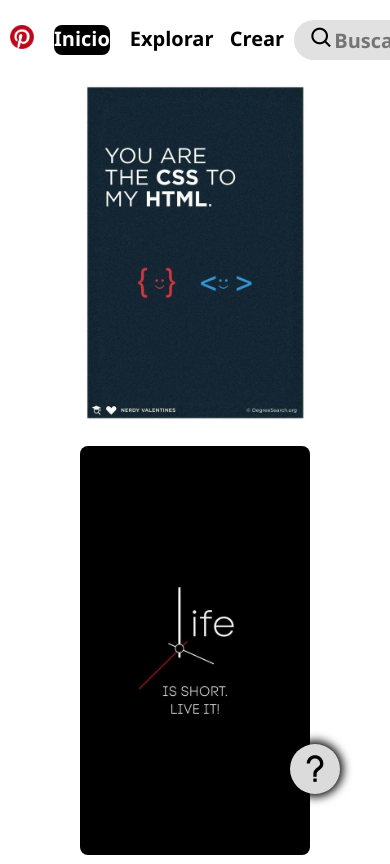
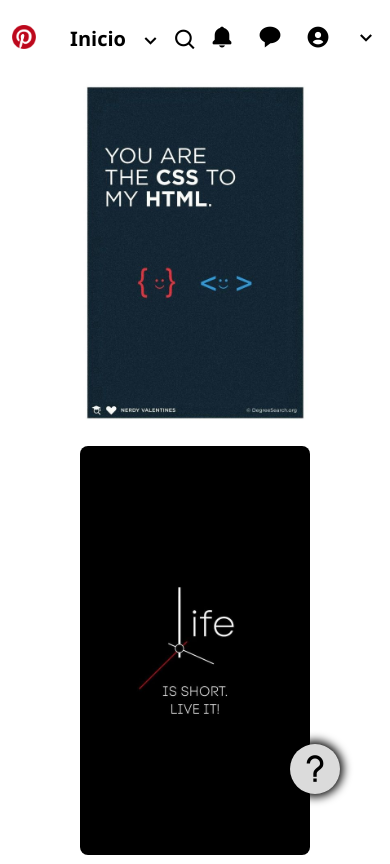
Before and after one commit to YonniPhantom/Clon-Pinterest, a plain HTML site: page index.html in a window 390 px wide. Shown: the top 864 px of the page. Drawn offline with nearby package versions, Linux system fonts and the light colour scheme.

Commit message:
Ajustes en Readme.md e Implementación de Media Query

```diff
--- a/index.html
+++ b/index.html
@@ -14,9 +14,18 @@
             <a href="https://www.pinterest.com.mx/">
                 <img src="./Resources/logo.png">
             </a>
-            <a href="#" id="inicio">Inicio</a>
-            <a href="#">Explorar</a>
-            <a href="#">Crear</a>
+            <div class="botones">
+                <a href="#" id="inicio">Inicio</a>
+                <a href="#">Explorar</a>
+                <a href="#">Crear</a>
+            </div>
+            <div class="botonMenu">
+                <a href="#">Inicio</a>
+                <i class='bx bx-chevron-down' ></i>
+            </div>
+            <div class="lupa">
+                <i class='bx bx-search'></i>
+            </div>
             <div class="search">
                 <label>
                     <i class='bx bx-search' style="margin-left: 15px;"></i>
--- a/style.css
+++ b/style.css
@@ -18,6 +18,14 @@ header {
 main {
     display: block;
     padding: 80px;
+}
+
+.botones {
+    display: flex;
+}
+
+.botonMenu {
+    display: none;
 }
 
 header nav img {
@@ -47,6 +55,10 @@ nav {
     align-items: center;
     text-align: center;
     height: 80px;
+}
+
+.lupa {
+    display: none;
 }
 
 #inicio {
@@ -164,3 +176,44 @@ nav {
 .help i {
     font-size: 40px;
 }
+
+@media screen and (max-width: 780px) {
+    .botones {
+        display: none;
+    }
+
+    .botonMenu {
+        display: flex;
+        align-items: center;
+        justify-content: center;
+        text-align: center;
+        margin: 10px;
+        height: 49px;
+        border-radius: 16px;
+        cursor: pointer;
+    }
+
+    .botonMenu a {
+        margin: 0;
+
+    }
+
+    .botonMenu:hover {
+        background-color: #e2e2e2;
+    }
+}
+
+@media screen and (max-width: 700px) {
+    header nav a {
+        justify-content: baseline;
+    }
+
+    .search {
+        display: none;
+    }
+
+    .lupa {
+        display: flex;
+    }
+
+}
```
Also changed, not shown: 1 other file.
